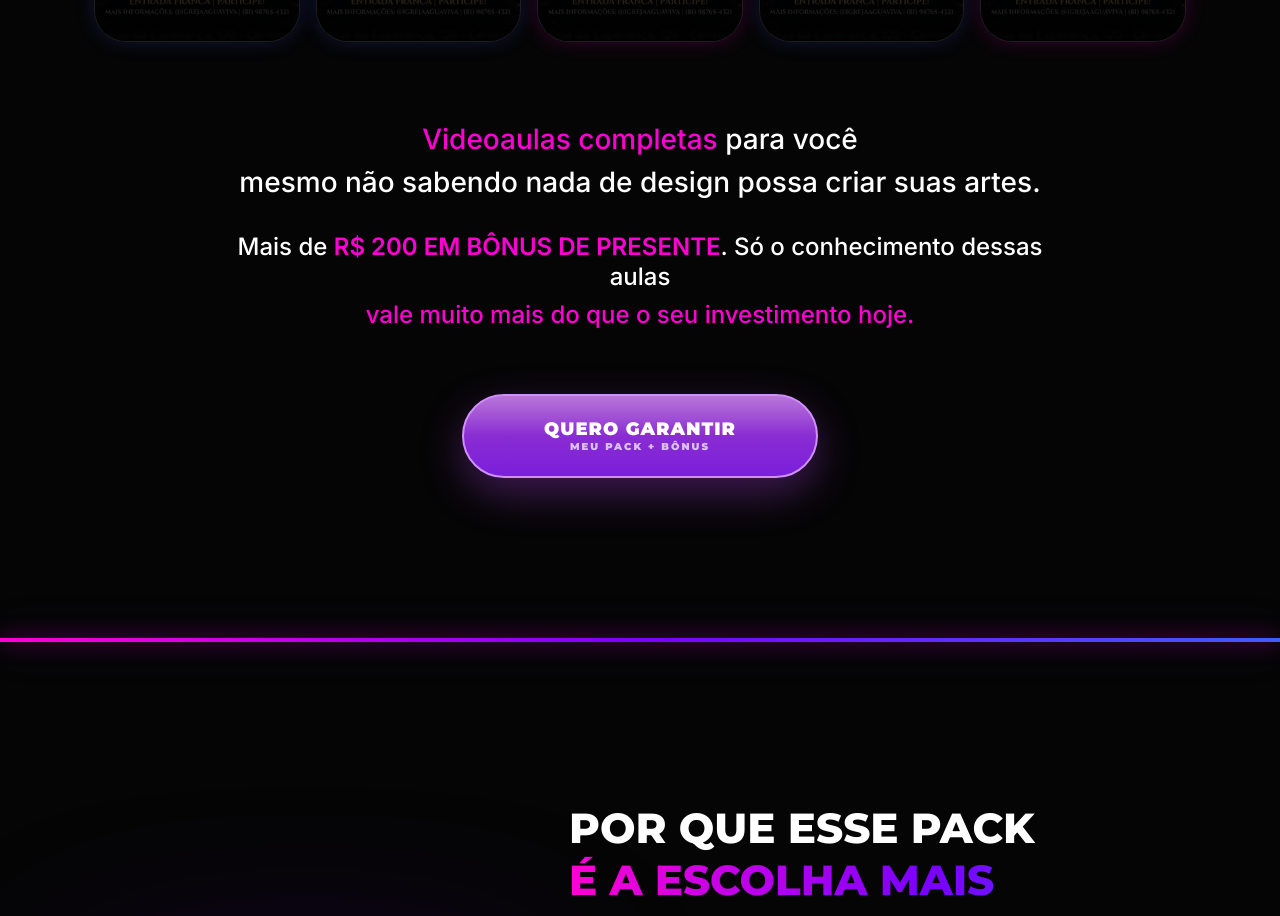
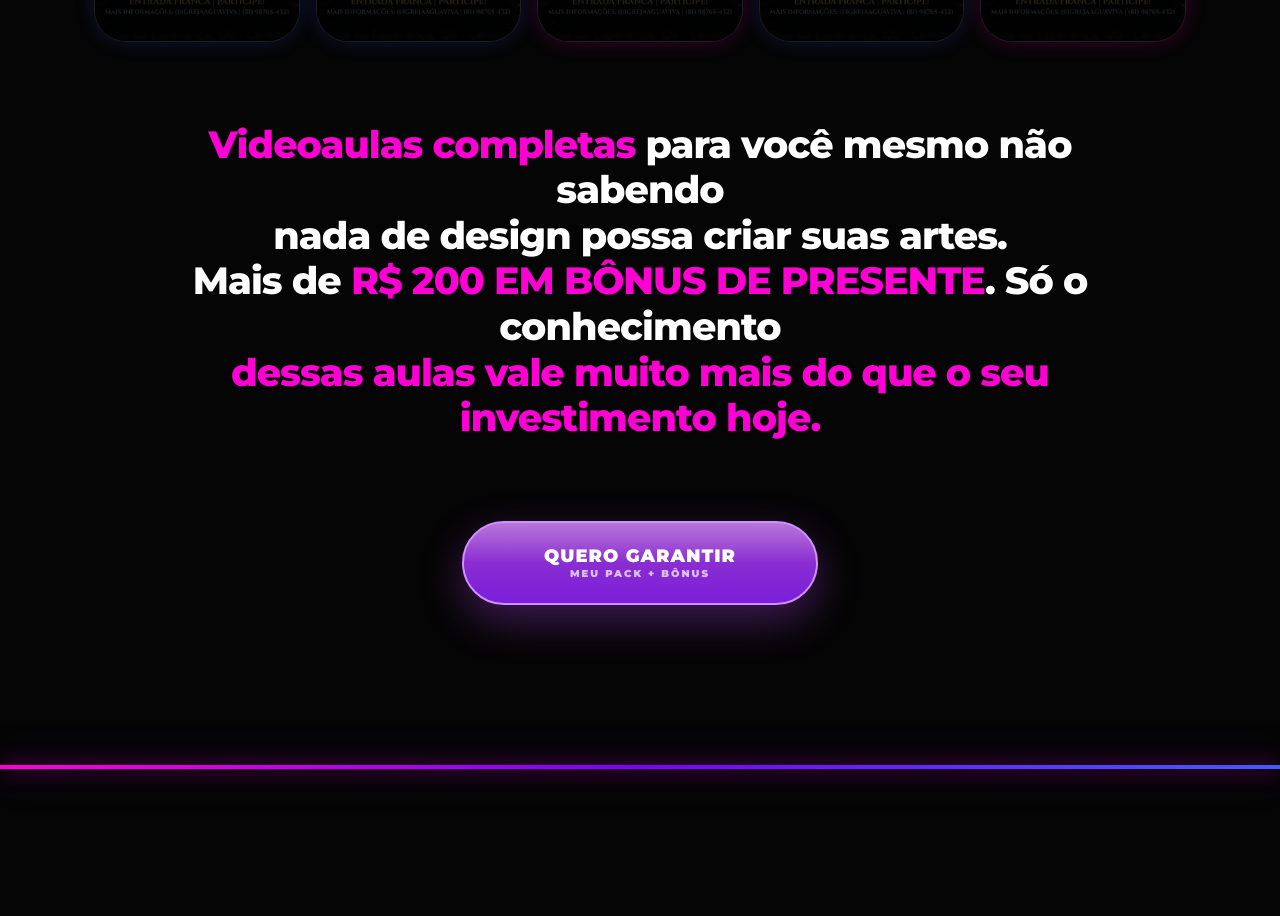
Before and after one commit to jrmacbrandt/Leo-Tondella, a React (Vite) app: page / in a window 1280 px wide. Shown: the part 2480-3396 px from the top of the page. Built offline with nearby package versions, Linux system fonts and the light colour scheme.

Commit message:
style: redistribute bonus section text into 4 lines for desktop

```diff
--- a/src/App.tsx
+++ b/src/App.tsx
@@ -271,22 +271,13 @@ export default function App() {
             </div>
           </div>
 
-          <div className="max-w-4xl mx-auto space-y-2 mb-16 px-4">
-            <p className="text-[20px] md:text-[28px] font-medium text-white leading-tight">
-              <span className="text-brand-magenta">Videoaulas completas</span> para você
-            </p>
-            <p className="text-[20px] md:text-[28px] font-medium text-white leading-tight">
-              mesmo não sabendo nada de design possa criar suas artes.
-            </p>
-
-            <div className="pt-6 space-y-2">
-              <p className="text-[18px] md:text-[24px] font-medium text-white leading-tight">
-                Mais de <span className="text-brand-magenta font-bold">R$ 200 EM BÔNUS DE PRESENTE</span>. Só o conhecimento dessas aulas
-              </p>
-              <p className="text-[18px] md:text-[24px] font-medium text-brand-magenta leading-tight">
-                vale muito mais do que o seu investimento hoje.
-              </p>
-            </div>
+          <div className="max-w-5xl mx-auto mb-20 px-4">
+            <h3 className="text-[22px] md:text-[38px] font-medium text-white leading-[1.2] tracking-tight">
+              <span className="text-brand-magenta">Videoaulas completas</span> para você mesmo não sabendo<br className="hidden md:block" />
+              nada de design possa criar suas artes.<br className="hidden md:block" />
+              Mais de <span className="text-brand-magenta font-bold">R$ 200 EM BÔNUS DE PRESENTE</span>. Só o conhecimento<br className="hidden md:block" />
+              <span className="text-brand-magenta">dessas aulas vale muito mais do que o seu investimento hoje.</span>
+            </h3>
           </div>
 
           <div className="flex justify-center">
```
